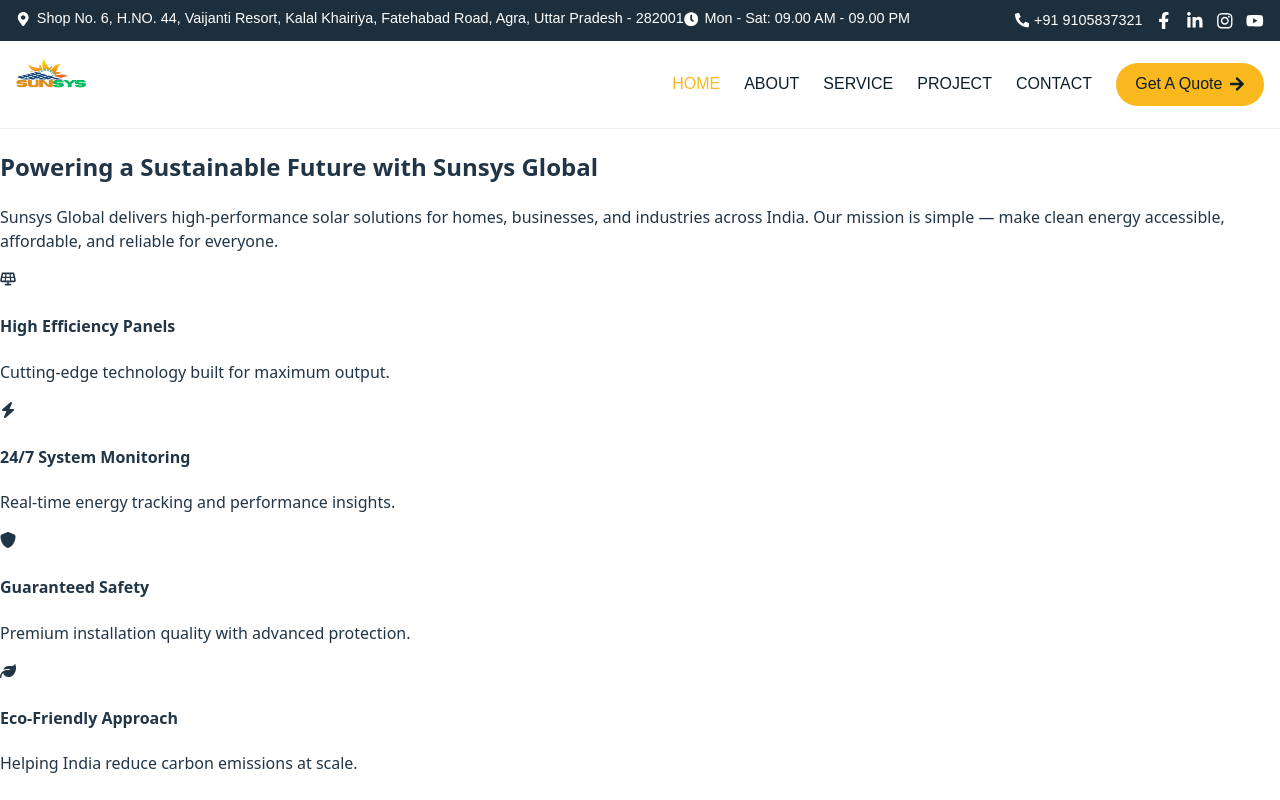
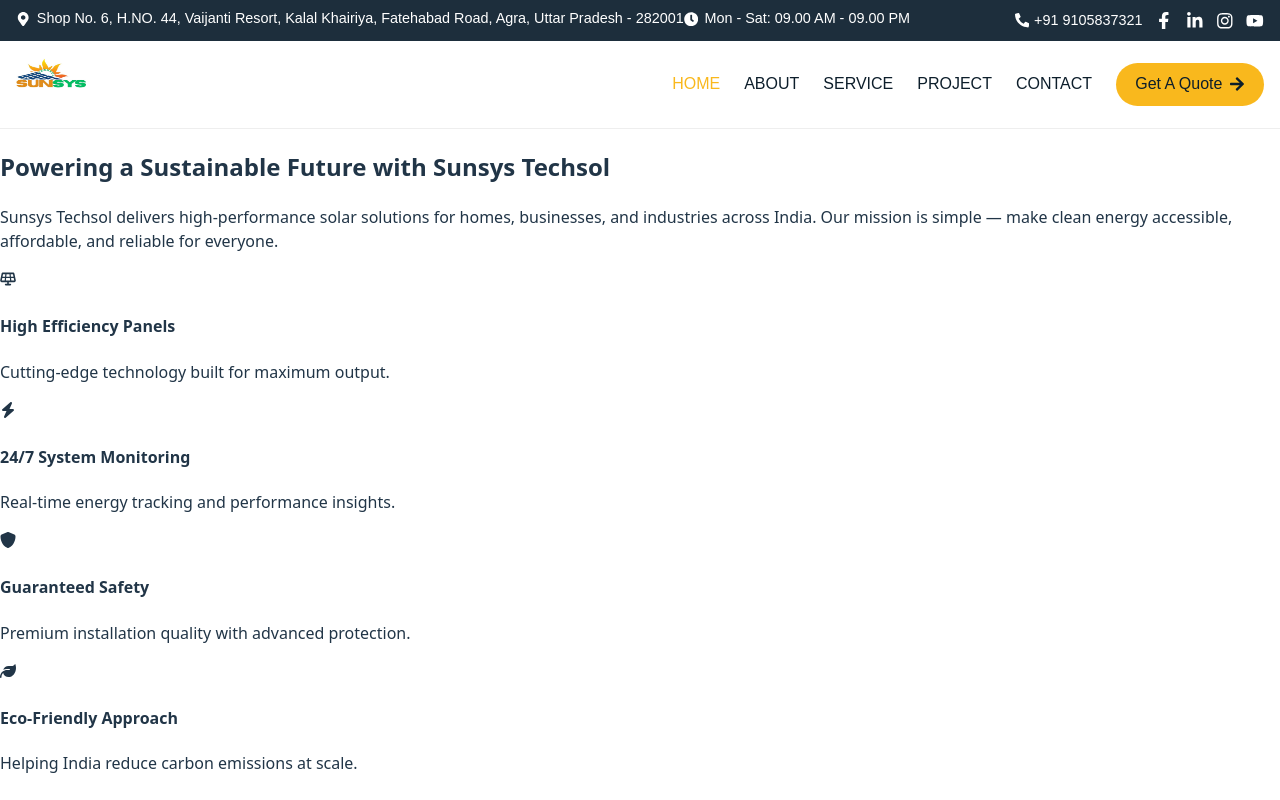
Before and after one commit to alokkumar59/sunsysglobal, a React (Vite) app: page /about in a window 1280 px wide. Shown: the top 800 px of the page. Built offline with nearby package versions, Linux system fonts and the light colour scheme.

Commit message:
fixed hamburg

```diff
--- a/src/component/Header.jsx
+++ b/src/component/Header.jsx
@@ -70,9 +70,7 @@
           <Link to="/projects" onClick={closeMenu}>PROJECT</Link>
           <Link to="/contact" onClick={closeMenu}>CONTACT</Link>
 
-          <Link to="/contact" className={styles.quoteBtn} onClick={closeMenu}>
-            Get A Quote <FaArrowRight />
-          </Link>
+          <Link to="/contact" className={styles.quoteBtn} onClick={closeMenu}>  Get A Quote <FaArrowRight />        </Link>
         </nav>
       </div>
     </header>
--- a/src/component/Header.module.css
+++ b/src/component/Header.module.css
@@ -124,6 +124,7 @@
 @media (max-width: 900px) {
   .hamburger {
     display: block;
+    color: #f9b81d;
   }
 
   .navLinks {
@@ -134,6 +135,7 @@
     width: 100vw;
     height: 100vh;
     background-color: white;
+
     padding: 5rem 1.5rem;
     gap: 1.5rem;
     transform: translateX(100%);
--- a/src/pages/About.jsx
+++ b/src/pages/About.jsx
@@ -28,11 +28,11 @@
         {/* LEFT SIDE */}
         <div className={styles.left}>
           <h2 className={styles.heading}>
-            Powering a Sustainable Future with <span>Sunsys Global</span>
+            Powering a Sustainable Future with <span>Sunsys Techsol</span>
           </h2>
 
           <p className={styles.desc}>
-            Sunsys Global delivers high-performance solar solutions for homes, businesses,
+          Sunsys Techsol delivers high-performance solar solutions for homes, businesses,
             and industries across India. Our mission is simple — make clean energy accessible,
             affordable, and reliable for everyone.
           </p>
--- a/src/pages/Home.jsx
+++ b/src/pages/Home.jsx
@@ -1,5 +1,5 @@
 import React, { useState, useEffect } from "react";
-import { Link } from "react-router-dom"; // make sure Link is imported
+import { Link } from "react-router-dom";
 
 import styles from "./Home.module.css";
 
@@ -60,6 +60,7 @@
             key={i}
             className={`${styles.slide} ${i === index ? styles.active : ""}`}
             style={{ backgroundImage: `url(/assets/hero/${slide.filename})` }}
+
           >
             <div className={styles.overlay}>
               <h1 className={styles.title}>{slide.title}</h1>
```
